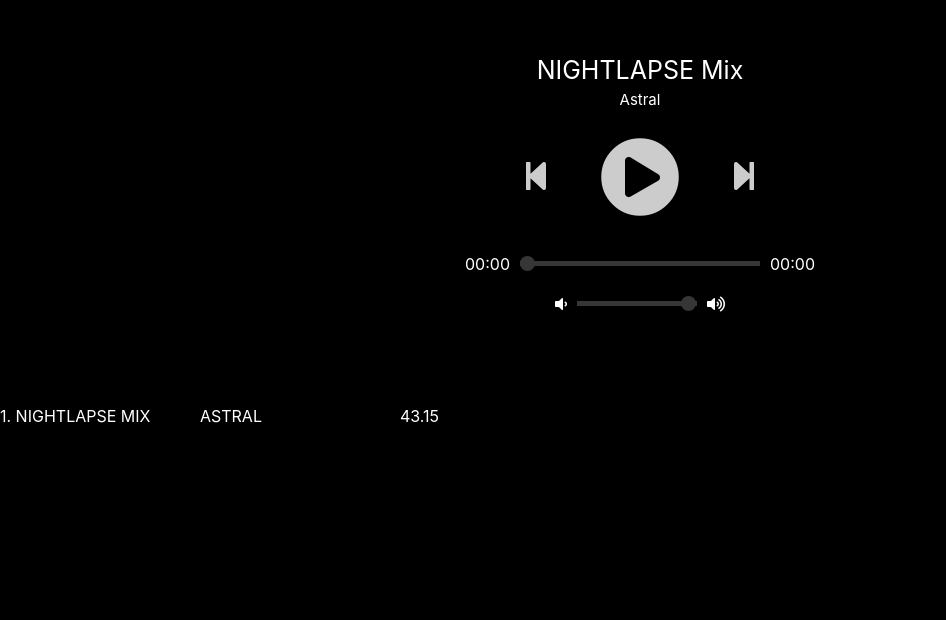
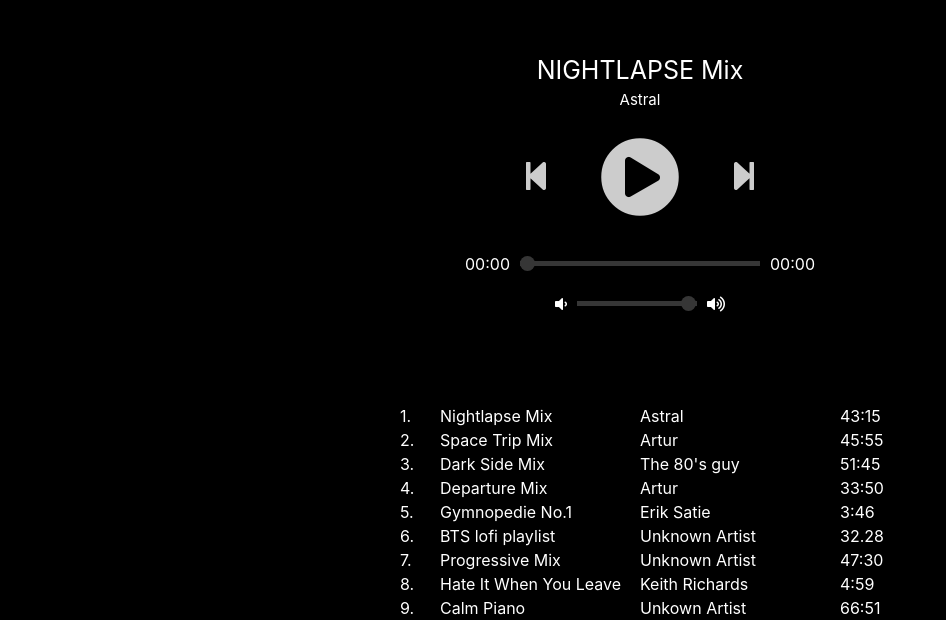
Before and after one commit to jmeegan2/Music-Player-Second-Edition, a website: page index.html in a window 1280 px wide. Shown: the part 356-976 px from the top of the page, without its empty margins (0-946 px from the left). Before the commit the page ends 800 px from the top, so only its background shows below. Drawn offline with nearby package versions, Linux system fonts and the light colour scheme.

Commit message:
added song list not clickable yet

```diff
--- a/index.html
+++ b/index.html
@@ -96,11 +96,59 @@
   </div> -->
 
   <div class="song-list">
+    <div></div>
+    <div>1.</div>
+    <div>Nightlapse Mix</div>
+    <div>Astral</div>
+    <div>43:15</div>
 
-    <div>1. NIGHTLAPSE MIX</div>
-    <div>ASTRAL</div>
-    <div>43.15</div>
+    <div></div>
+    <div>2.</div>
+    <div>Space Trip Mix</div>
+    <div>Artur</div>
+    <div>45:55</div>
 
+    <div></div>
+    <div>3.</div>
+    <div>Dark Side Mix</div>
+    <div>The 80's guy</div>
+    <div>51:45</div>
+
+    <div></div>
+    <div>4.</div>
+    <div>Departure Mix</div>
+    <div>Artur</div>
+    <div>33:50</div>
+
+    <div></div>
+    <div>5.</div>
+    <div>Gymnopedie No.1</div>
+    <div>Erik Satie</div>
+    <div>3:46</div>
+
+    <div></div>
+    <div>6.</div>
+    <div>BTS lofi playlist</div>
+    <div>Unknown Artist</div>
+    <div>32.28</div>
+
+    <div></div>
+    <div>7.</div>
+    <div>Progressive Mix</div>
+    <div>Unknown Artist</div>
+    <div>47:30</div>
+
+    <div></div>
+    <div>8.</div>
+    <div>Hate It When You Leave</div>
+    <div>Keith Richards</div>
+    <div>4:59</div>
+
+    <div></div>
+    <div>9.</div>
+    <div>Calm Piano</div>
+    <div>Unkown Artist</div>
+    <div>66:51</div>
   </div>
 
 
--- a/style.css
+++ b/style.css
@@ -317,6 +317,10 @@ li {
   list-style-position: inside;
 }
 .song-list {
+  display: flex;
+  align-items: center;
+  flex-direction: column;
+  justify-content: center;
   display: grid;
-  grid-template-columns: 200px 200px 200px 200px
+  grid-template-columns: 160px 40px 200px 200px 200px
 }
```
